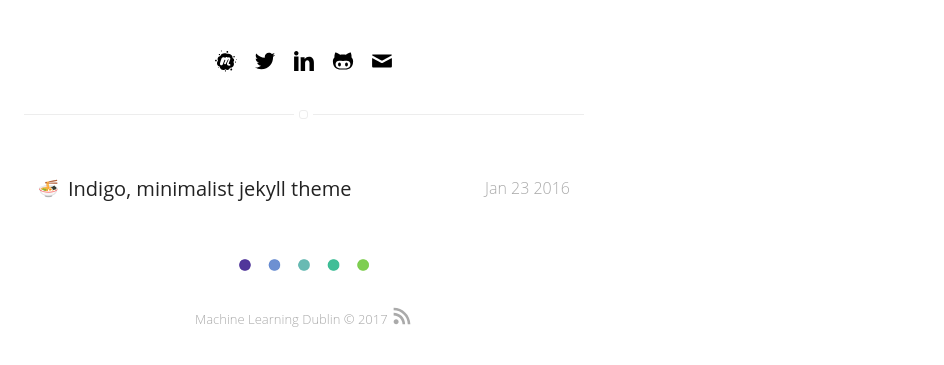
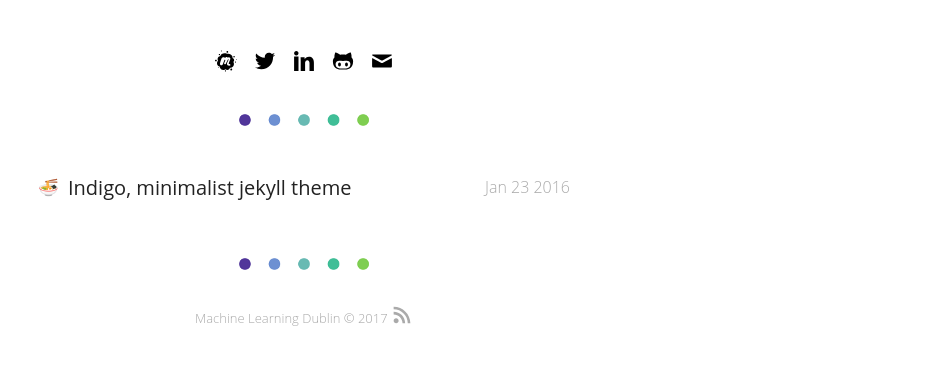
Before and after one commit to mtthw/mtthw.github.io, a Jekyll site: the page built from projects.html, in a window 1280 px wide. Shown: the part 649-1014 px from the top of the page, without its empty margins (336-1280 px from the left). Built offline with Jekyll 4.4.1, drawn with Linux system fonts in a browser that asks for light colours; emoji names are drawn with the system emoji font; some web fonts are replaced.

Commit message:
Branding to sperator

```diff
--- a/_sass/pages/home-blog-projects.sass
+++ b/_sass/pages/home-blog-projects.sass
@@ -4,21 +4,19 @@
     margin-top: 125px
 
     > .list
-        border-top: 1px solid $epsilon
         margin-top: 30px
         padding-top: 40px
         position: relative
 
         &:before
             display: block
-            content: " "
+            content: url("/assets/images/seperator.png")
             width: 7px
             height: 7px
-            border: $epsilon 1px solid
             position: absolute
             top: -5px
             left: 50%
-            margin-left: -5px
+            margin-left: -65px
             background: #FFF
             box-shadow: #FFF 0 0 0 5px
             border-radius: 3px
```
